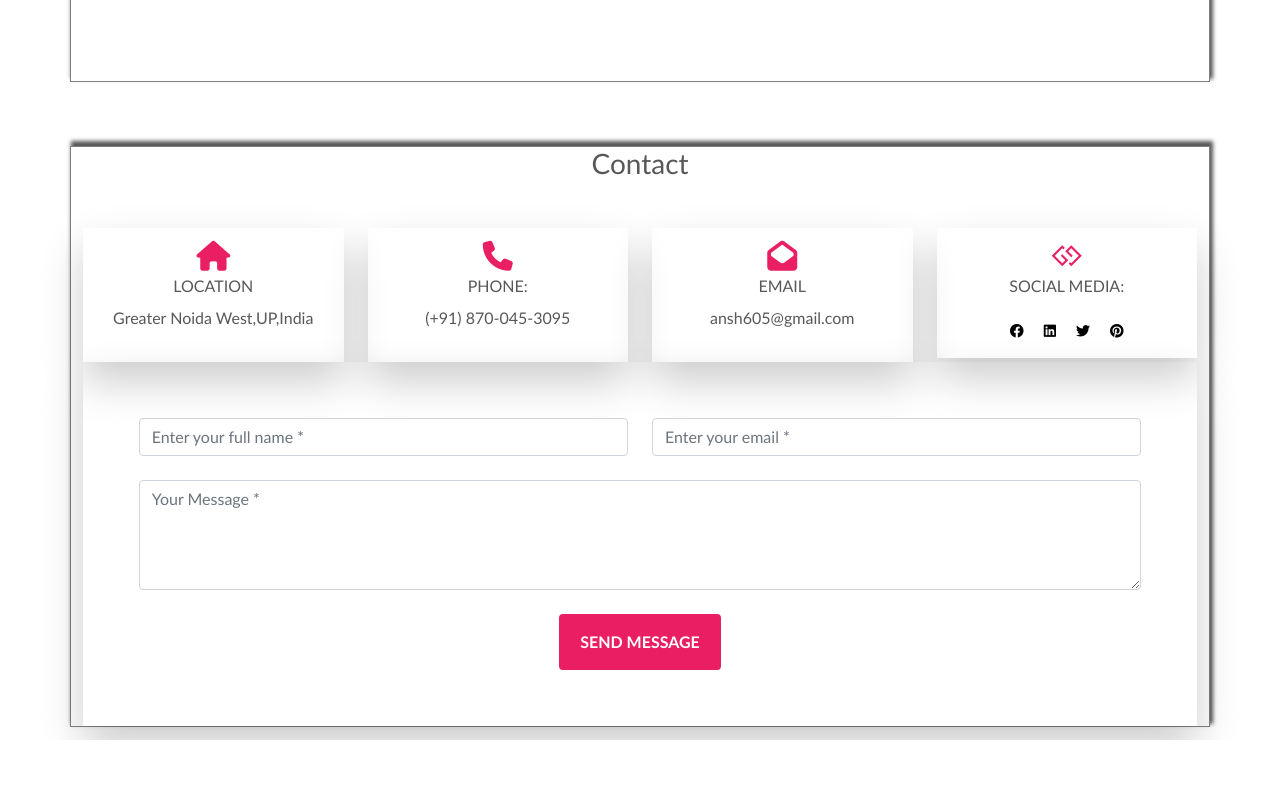
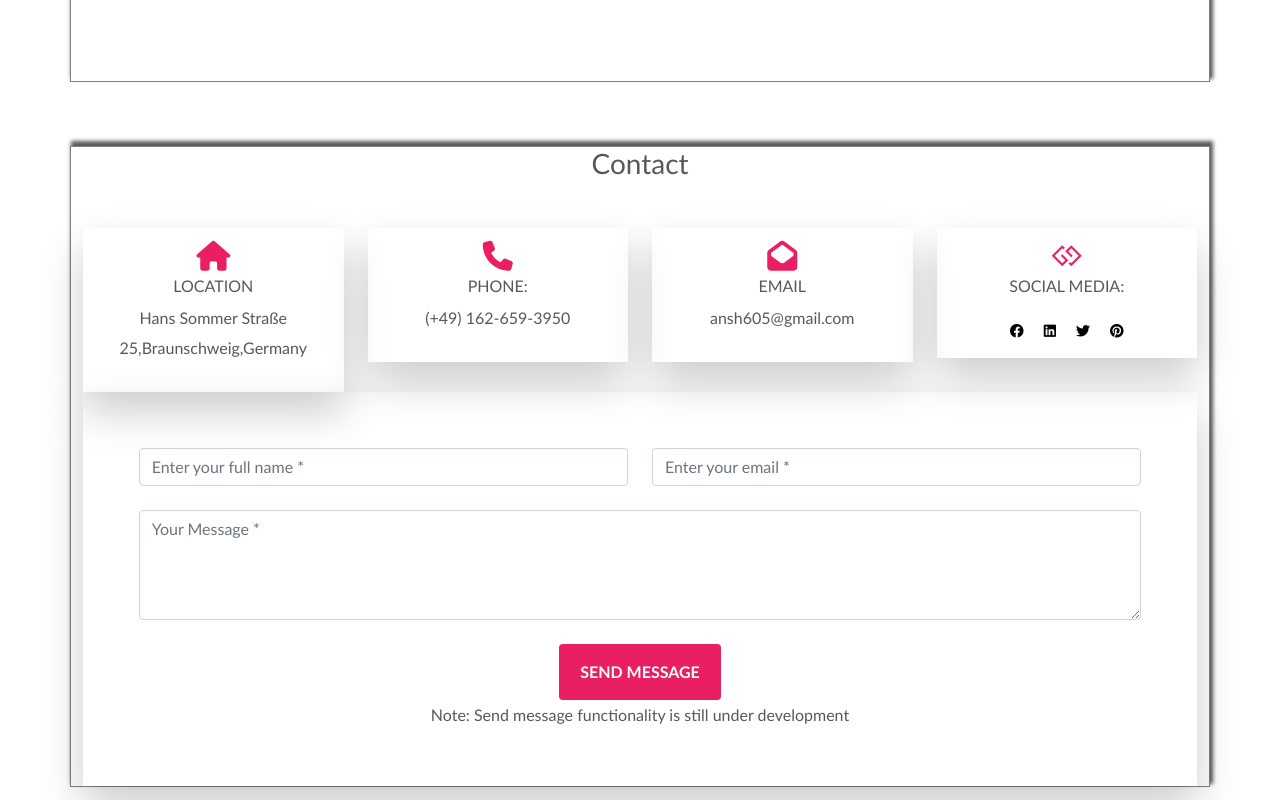
Before and after one commit to AnshKapoor/profile-page, a React (Create React App) app: page / in a window 1280 px wide. Shown: the part 4092-4892 px from the top of the page. Before the commit the page ends 4832 px from the top, so only its background shows below. Built offline with nearby package versions, Linux system fonts and the light colour scheme; a web font is replaced by a local one.

Commit message:
Updated contact information

```diff
--- a/src/components/Contact.js
+++ b/src/components/Contact.js
@@ -22,14 +22,14 @@ const Contact = () => {
                     <div className="single-contact text-center wow fadeInDown" data-wow-delay="0.2s">
                         <i className="fa fa-home"></i>
                         <h2>Location</h2>
-                        <p>Greater Noida West,UP,India</p>
+                        <p>Hans Sommer Straße 25,Braunschweig,Germany</p>
                     </div>
                 </div>
                 <div class="col-md-3 col-sm-6">
                     <div class="single-contact text-center wow fadeInDown" data-wow-delay="0.4s">
                         <i class="fa fa-phone"></i>
                         <h2>Phone: </h2>
-                        <p>(+91) 870-045-3095</p>
+                        <p>(+49) 162-659-3950</p>
                     </div>
                 </div>
                 <div class="col-md-3 col-sm-6">
@@ -84,6 +84,7 @@ const Contact = () => {
                                 </div>
                                 <div class="col-md-12 mt-4">
                                     <button class="btn btn-send" value="">Send message</button>
+                                    <div>Note: Send message functionality is still under development</div>
                                 </div>
                             </div>
                         </div>
```
